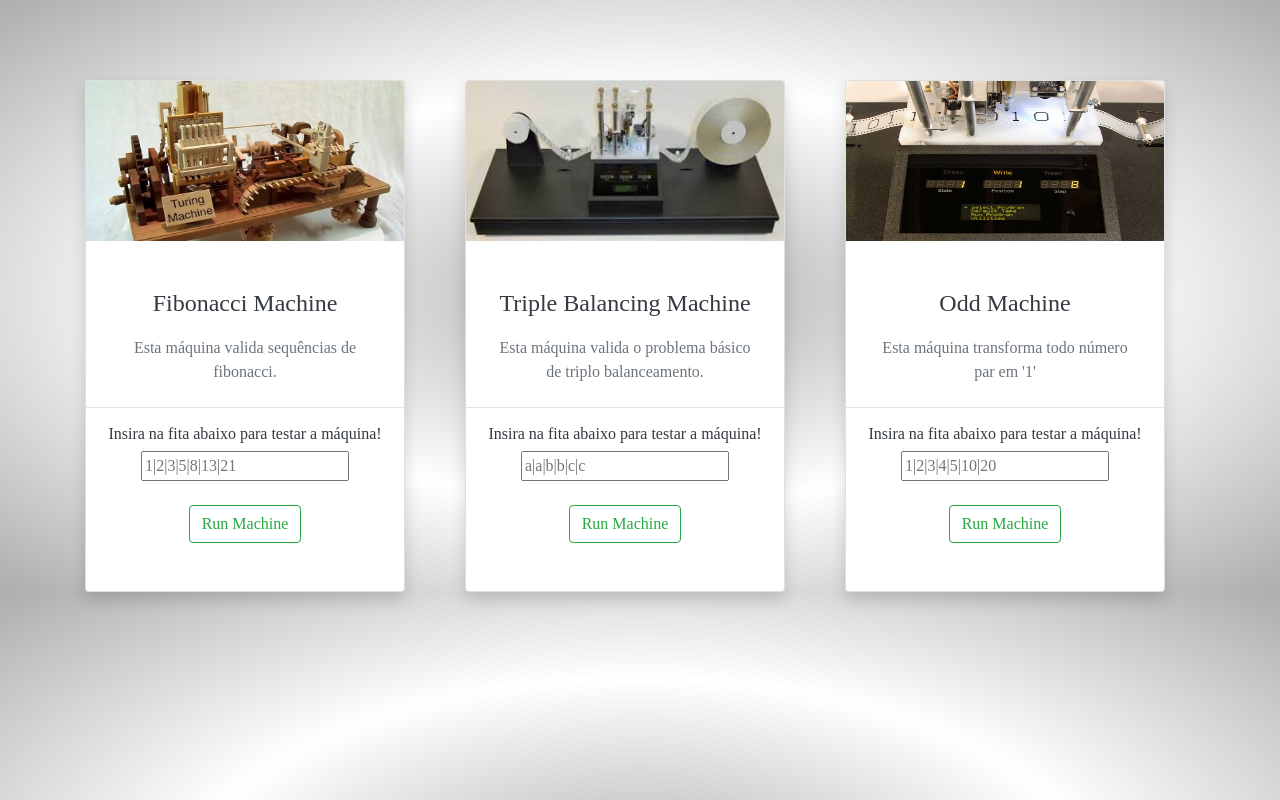
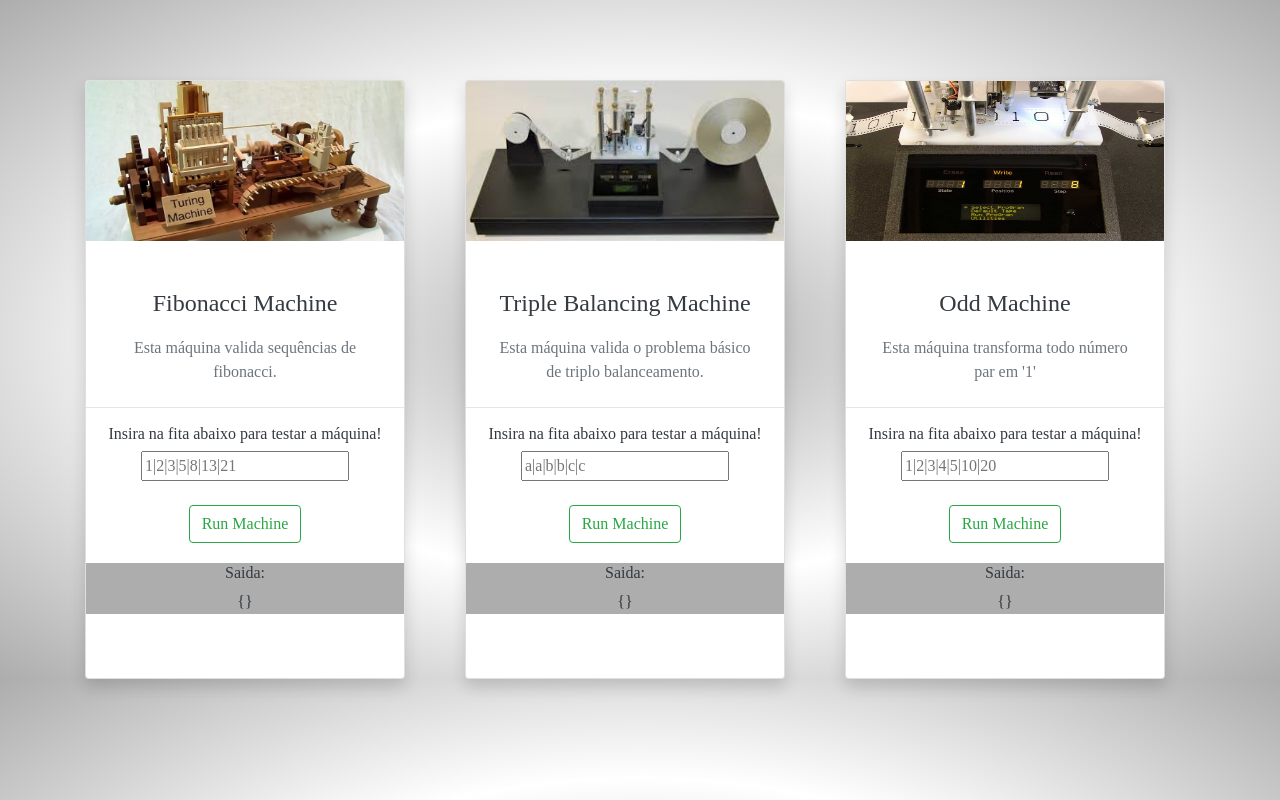
Before and after one commit to lfvilella/turing-machine, a React (Create React App) app in the folder frontend/app/: page / in a window 1280 px wide. Built offline with nearby package versions, Linux system fonts and the light colour scheme.

Commit message:
use hooks

```diff
--- a/frontend/app/src/cards/cards.jsx
+++ b/frontend/app/src/cards/cards.jsx
@@ -1,4 +1,5 @@
-import React from 'react';
+import React, { useState } from 'react';
+
 import './cards_style.css';
 
 const axios = require('axios');
@@ -6,35 +7,27 @@ axios.defaults.baseURL = 'http://localhost:8000/api/v.1';
 axios.defaults.headers.post['Content-Type'] = 'application/json';
 
 const Card = props => {
-  let tapeData = '';
-  let machineResult = '';
+  const [tapeData, setTapeData] = useState('');
+  const [machineResult, setMachinerResult] = useState({});
 
   function sendTape() {
     return axios.post(
       `/machine/${props.pathUrl}`, { "tape": tapeData }
     ).then((response) => {
-      machineResult = response;
-      console.log(response);
+      setMachinerResult(response.data)
+      // console.log(response);
     }).catch((error) => {
       console.log(error);
     })
   }
 
   const renderResult = () => {
-    if (machineResult !== '') {
-      return (
-        <div>
-          <br />
-          <h6>Saida:</h6>
-          <p>{machineResult}</p>
-        </div>
-      )
-    }
-  }
-
-  function handleTapeData(e) {
-    tapeData = e.target.value
-    console.log(tapeData);
+    return (
+      <div className='output'>
+        <h6>Saida: <b>{machineResult.output}</b></h6>
+        <p>{JSON.stringify(machineResult)}</p>
+      </div>
+    )
   }
 
   return (
@@ -51,7 +44,7 @@ const Card = props => {
         <div>
           <h6>Insira na fita abaixo para testar a máquina!</h6>
           {/* <input type="text" name="" id="" placeholder={props.placeholder} /> */}
-          <input type="text" name="tapeData" onChange={handleTapeData} placeholder={props.placeholder} />
+          <input type="text" name="tapeData" value={tapeData} onChange={e => setTapeData(e.target.value)} placeholder={props.placeholder} />
           <br /><br />
           <button onClick={sendTape} className="btn btn-outline-success">Run Machine</button>
         </div>
--- a/frontend/app/src/cards/cards_style.css
+++ b/frontend/app/src/cards/cards_style.css
@@ -38,3 +38,8 @@ body {
 .card-img-top:hover {
     transform: scale(1.8);
 }
+
+.output {
+    margin-top: 20px;
+    background-color: #adadad;
+}
```
Also changed, not shown: 1 other file (tests, documents, lock files or other folders).
